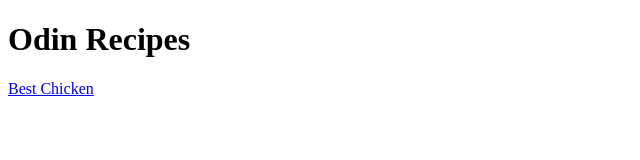
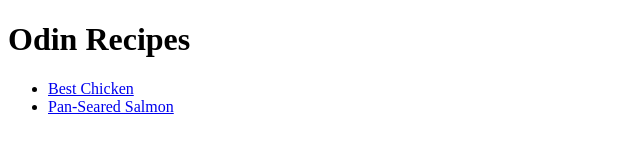
Before and after one commit to mihkoo/odin-recipes, a plain HTML site: page index.html in a window 1280 px wide. Shown: the whole page, without its empty margins (0-640 px from the left). Drawn offline with Linux system fonts and the light colour scheme.

Commit message:
Add link to salmon recipe to index page

```diff
--- a/index.html
+++ b/index.html
@@ -6,6 +6,9 @@
     </head>
     <body>
         <h1> Odin Recipes </h1>
-        <a href="./recipes/best-chicken.html">Best Chicken</a>
+        <ul>
+        <li><a href="./recipes/best-chicken.html">Best Chicken</a></li>
+        <li><a href="./recipes/pan-seared-salmon.html">Pan-Seared Salmon</a></li>
+        </ul>
     </body>
 </html>
```
